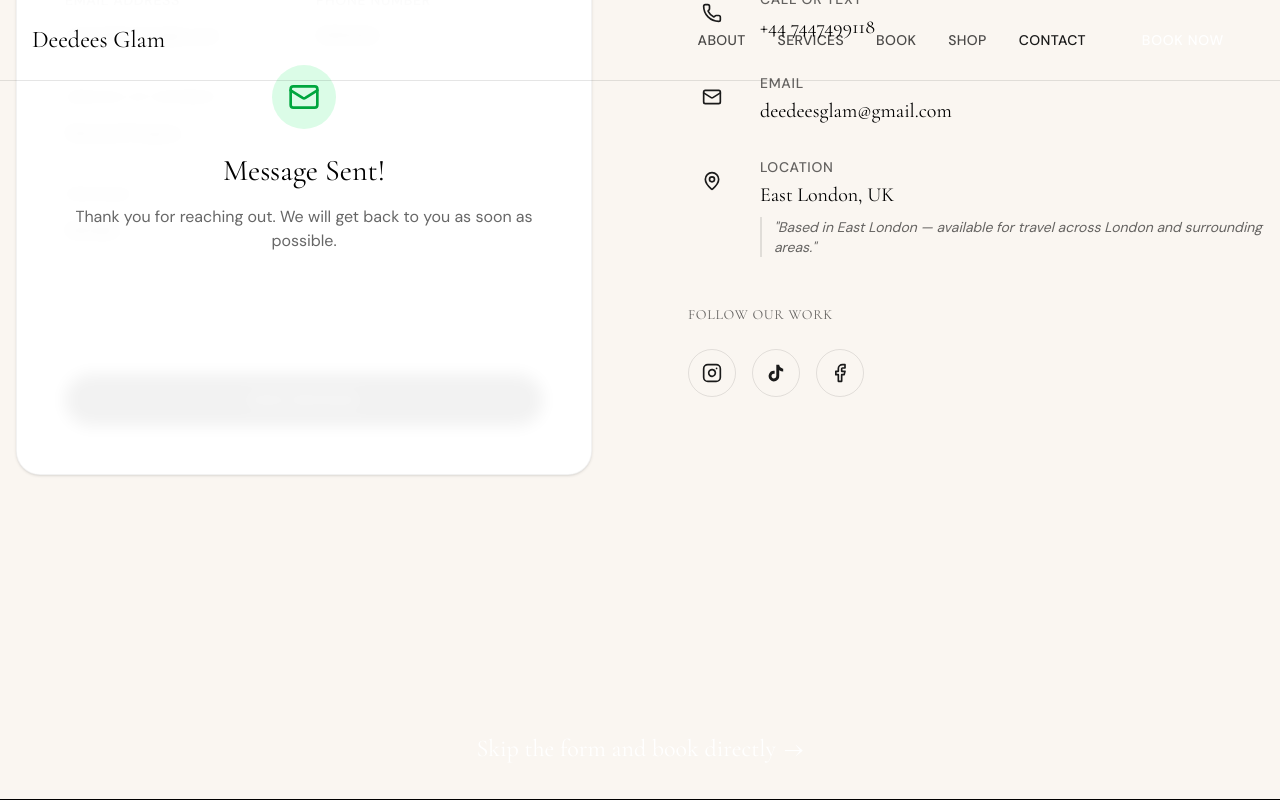
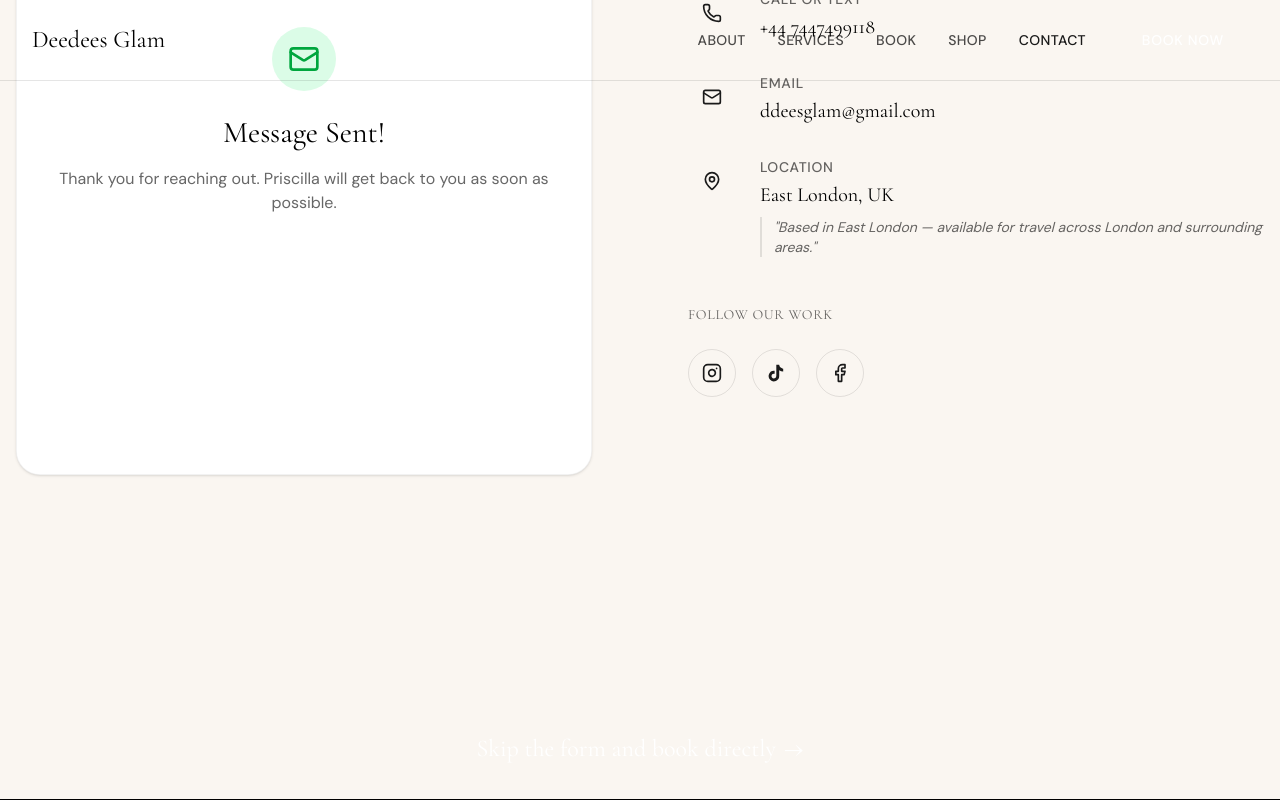
Before and after one commit to James3ric/deedeeglam-, a React (Vite) app: page /contact in a window 1280 px wide. Both pictures are taken after typing "Sample", "name@example.com", "5551234", "Sample" into the empty fields and a click on the button "SEND MESSAGE". Shown: the part 589-1389 px from the top of the page. Built offline with nearby package versions, Linux system fonts and the light colour scheme.

Commit message:
updated index.html and sitemap

```diff
--- a/index.html
+++ b/index.html
@@ -1,6 +1,7 @@
 <!DOCTYPE html>
 <html lang="en">
   <head>
+    <meta name="google-site-verification" content="e_VDip_a7FSnXzATz4weOUv3HOBHkieJ_jlJ1VIg0Jc" />
     <meta charset="UTF-8" />
     <meta name="viewport" content="width=device-width, initial-scale=1.0" />
 
--- a/src/app/pages/Contact.tsx
+++ b/src/app/pages/Contact.tsx
@@ -12,13 +12,19 @@ export function Contact() {
     message: ""
   });
   const [isSubmitted, setIsSubmitted] = useState(false);
+  const [isLoading, setIsLoading] = useState(false);
 
-  const handleSubmit = (e: React.FormEvent) => {
+  const handleSubmit = async (e: React.FormEvent) => {
     e.preventDefault();
-    setIsSubmitted(true);
-    // Normally would send data to backend here
-    setTimeout(() => {
-      setIsSubmitted(false);
+    setIsLoading(true);
+    try {
+      const form = e.target as HTMLFormElement;
+      await fetch("/", {
+        method: "POST",
+        headers: { "Content-Type": "application/x-www-form-urlencoded" },
+        body: new URLSearchParams(new FormData(form) as any).toString(),
+      });
+      setIsSubmitted(true);
       setFormData({
         name: "",
         email: "",
@@ -26,7 +32,11 @@ export function Contact() {
         service: "General Enquiry",
         message: ""
       });
-    }, 5000);
+    } catch (error) {
+      console.error("Form submission error:", error);
+    } finally {
+      setIsLoading(false);
+    }
   };
 
   return (
@@ -56,26 +66,48 @@ export function Contact() {
               <motion.div
                 initial={{ opacity: 0 }}
                 animate={{ opacity: 1 }}
-                className="absolute inset-0 flex flex-col items-center justify-center bg-white/95 backdrop-blur z-10 text-center p-8"
+                className="absolute inset-0 flex flex-col items-center justify-center bg-white z-10 text-center p-8"
               >
                 <div className="w-16 h-16 bg-green-100 text-green-600 rounded-full flex items-center justify-center mb-6">
                   <Mail className="w-8 h-8" />
                 </div>
                 <h3 className="text-3xl font-serif text-black mb-4">Message Sent!</h3>
-                <p className="text-black/60">
-                  Thank you for reaching out. We will get back to you as soon as possible.
+                <p className="text-black/60 mb-8">
+                  Thank you for reaching out. Priscilla will get back to you as soon as possible.
                 </p>
+                <button
+                  onClick={() => setIsSubmitted(false)}
+                  className="bg-rose text-white px-8 py-3 rounded-full text-sm font-medium uppercase tracking-wider hover:bg-black transition-colors"
+                >
+                  Send Another Message
+                </button>
               </motion.div>
             ) : null}
 
-            <form onSubmit={handleSubmit} className="space-y-6">
+            {/* Netlify form — data-netlify tells Netlify to capture submissions */}
+            <form
+              name="contact"
+              method="POST"
+              data-netlify="true"
+              netlify-honeypot="bot-field"
+              onSubmit={handleSubmit}
+              className="space-y-6"
+            >
+              {/* Required hidden inputs for Netlify */}
+              <input type="hidden" name="form-name" value="contact" />
+              <input type="hidden" name="subject" value="New enquiry from deedeesglam.com" />
+              <p className="hidden">
+                <input name="bot-field" />
+              </p>
+
               <div className="space-y-2">
                 <label className="text-sm font-medium tracking-wider uppercase text-black/60">Full Name</label>
                 <input
                   type="text"
+                  name="name"
                   required
                   value={formData.name}
-                  onChange={(e) => setFormData({...formData, name: e.target.value})}
+                  onChange={(e) => setFormData({ ...formData, name: e.target.value })}
                   className="w-full border-b border-black/20 py-3 bg-transparent focus:outline-none focus:border-gold transition-colors"
                   placeholder="Jane Doe"
                 />
@@ -86,9 +118,10 @@ export function Contact() {
                   <label className="text-sm font-medium tracking-wider uppercase text-black/60">Email Address</label>
                   <input
                     type="email"
+                    name="email"
                     required
                     value={formData.email}
-                    onChange={(e) => setFormData({...formData, email: e.target.value})}
+                    onChange={(e) => setFormData({ ...formData, email: e.target.value })}
                     className="w-full border-b border-black/20 py-3 bg-transparent focus:outline-none focus:border-gold transition-colors"
                     placeholder="jane@example.com"
                   />
@@ -97,8 +130,9 @@ export function Contact() {
                   <label className="text-sm font-medium tracking-wider uppercase text-black/60">Phone Number</label>
                   <input
                     type="tel"
+                    name="phone"
                     value={formData.phone}
-                    onChange={(e) => setFormData({...formData, phone: e.target.value})}
+                    onChange={(e) => setFormData({ ...formData, phone: e.target.value })}
                     className="w-full border-b border-black/20 py-3 bg-transparent focus:outline-none focus:border-gold transition-colors"
                     placeholder="+44 7000 000000"
                   />
@@ -108,8 +142,9 @@ export function Contact() {
               <div className="space-y-2">
                 <label className="text-sm font-medium tracking-wider uppercase text-black/60">Service of Interest</label>
                 <select
+                  name="service"
                   value={formData.service}
-                  onChange={(e) => setFormData({...formData, service: e.target.value})}
+                  onChange={(e) => setFormData({ ...formData, service: e.target.value })}
                   className="w-full border-b border-black/20 py-3 bg-transparent focus:outline-none focus:border-gold transition-colors appearance-none"
                 >
                   <option value="General Enquiry">General Enquiry</option>
@@ -124,10 +159,11 @@ export function Contact() {
               <div className="space-y-2">
                 <label className="text-sm font-medium tracking-wider uppercase text-black/60">Message</label>
                 <textarea
+                  name="message"
                   required
                   rows={4}
                   value={formData.message}
-                  onChange={(e) => setFormData({...formData, message: e.target.value})}
+                  onChange={(e) => setFormData({ ...formData, message: e.target.value })}
                   className="w-full border-b border-black/20 py-3 bg-transparent focus:outline-none focus:border-gold transition-colors resize-none"
                   placeholder="How can we help you?"
                 ></textarea>
@@ -135,9 +171,10 @@ export function Contact() {
 
               <button
                 type="submit"
-                className="w-full bg-black hover:bg-gold text-white py-4 rounded-full text-sm font-medium uppercase tracking-wider transition-colors mt-4"
+                disabled={isLoading}
+                className="w-full bg-black hover:bg-gold text-white py-4 rounded-full text-sm font-medium uppercase tracking-wider transition-colors mt-4 disabled:opacity-50"
               >
-                Send Message
+                {isLoading ? "Sending..." : "Send Message"}
               </button>
             </form>
           </motion.div>
@@ -171,7 +208,7 @@ export function Contact() {
                   <div>
                     <p className="text-sm font-medium tracking-wider uppercase text-black/60 mb-1">Email</p>
                     <a href="mailto:deedeesglam@gmail.com" className="text-xl font-serif text-black hover:text-gold transition-colors">
-                      deedeesglam@gmail.com
+                      ddeesglam@gmail.com
                     </a>
                   </div>
                 </li>
@@ -182,9 +219,7 @@ export function Contact() {
                   </div>
                   <div>
                     <p className="text-sm font-medium tracking-wider uppercase text-black/60 mb-1">Location</p>
-                    <p className="text-xl font-serif text-black">
-                      East London, UK
-                    </p>
+                    <p className="text-xl font-serif text-black">East London, UK</p>
                     <p className="text-sm text-black/60 mt-2 italic border-l-2 border-gold pl-3">
                       "Based in East London — available for travel across London and surrounding areas."
                     </p>
```
Also changed, not shown: 2 other files (tests, documents, lock files or other folders).
